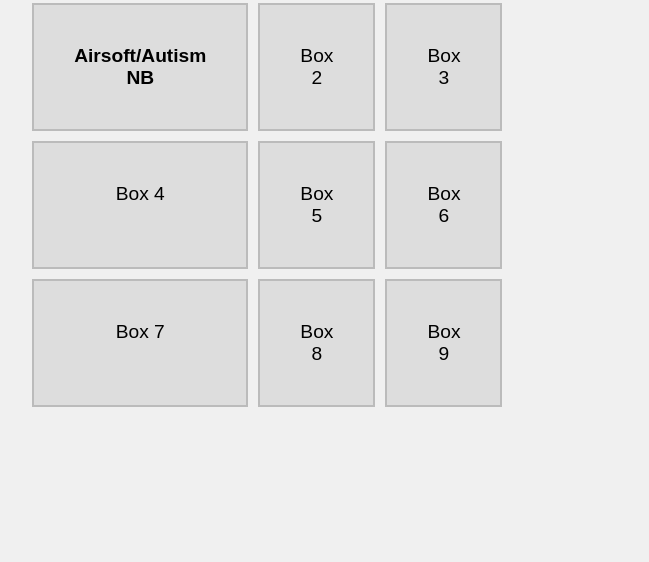
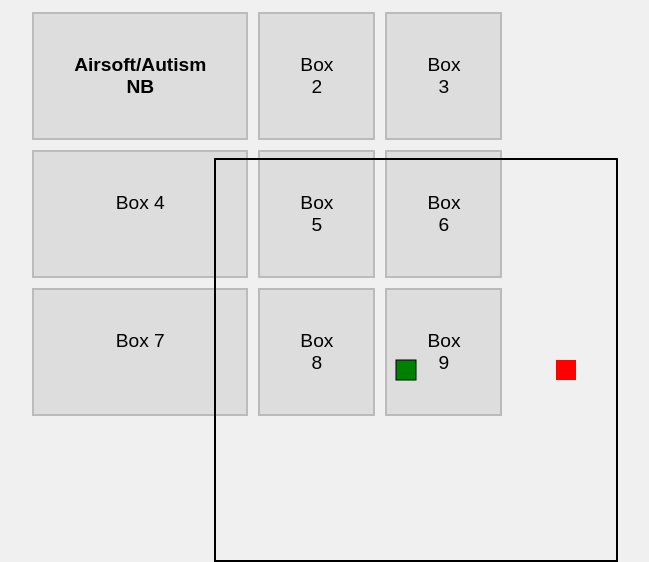
Before and after one commit to 55thRPDev/55thRPDev.github.io, a plain HTML site: page index.html in a window 1280 px wide. Shown: the part 238-800 px from the top of the page, without its empty margins (224-873 px from the left). Drawn offline with Linux system fonts and the light colour scheme.

Commit message:
rezzy snake game

```diff
--- a/index.html
+++ b/index.html
@@ -3,7 +3,7 @@
 <head>
     <meta charset="UTF-8">
     <meta name="viewport" content="width=device-width, initial-scale=1.0">
-    <title>Quakes Dev Zone</title>
+    <title>Quakes Dev Zone with Snake Game</title>
     <style>
         body {
             font-family: Arial, sans-serif;
@@ -14,6 +14,7 @@
             height: 100vh;
             background-color: #f0f0f0;
             margin: 0;
+            overflow: hidden;
         }
 
         .container {
@@ -81,10 +82,30 @@
         a:hover {
             text-decoration: underline;
         }
+
+        /* Snake game canvas styling */
+        #snakeGame {
+            position: fixed;
+            bottom: 0;
+            left: 0;
+            right: 0;
+            margin: auto;
+            border: 2px solid black;
+            display: block;
+        }
+
+        .message {
+            font-size: 24px;
+            color: red;
+            text-align: center;
+            margin-top: 20px;
+        }
     </style>
 </head>
 <body>
     <div class="container">
+        <!-- Logo image (placeholder or real image can be linked) -->
+        <img src="logo.png" alt="Quakes Dev Zone Logo" class="logo">
 
         <h1>
             <span id="quake" class="shaking">Quake</span>
@@ -105,6 +126,90 @@
             <div class="box">Box 8</div>
             <div class="box">Box 9</div>
         </div>
+
+        <!-- Snake game -->
+        <canvas id="snakeGame" width="400" height="400"></canvas>
+        <div class="message" id="message"></div>
     </div>
+
+    <script>
+        // Snake Game Code
+        const canvas = document.getElementById("snakeGame");
+        const ctx = canvas.getContext("2d");
+
+        const box = 20;
+        let snake = [{x: 9 * box, y: 10 * box}];
+        let direction;
+        let food = {x: Math.floor(Math.random() * 19) * box, y: Math.floor(Math.random() * 19) * box};
+        let score = 0;
+
+        document.addEventListener("keydown", changeDirection);
+
+        function changeDirection(event) {
+            if (event.keyCode === 37 && direction !== "RIGHT") direction = "LEFT";
+            else if (event.keyCode === 38 && direction !== "DOWN") direction = "UP";
+            else if (event.keyCode === 39 && direction !== "LEFT") direction = "RIGHT";
+            else if (event.keyCode === 40 && direction !== "UP") direction = "DOWN";
+        }
+
+        function draw() {
+            ctx.clearRect(0, 0, canvas.width, canvas.height);
+
+            // Draw snake
+            for (let i = 0; i < snake.length; i++) {
+                ctx.fillStyle = (i === 0) ? "green" : "white";
+                ctx.fillRect(snake[i].x, snake[i].y, box, box);
+                ctx.strokeStyle = "black";
+                ctx.strokeRect(snake[i].x, snake[i].y, box, box);
+            }
+
+            // Draw food
+            ctx.fillStyle = "red";
+            ctx.fillRect(food.x, food.y, box, box);
+
+            // Old head position
+            let snakeX = snake[0].x;
+            let snakeY = snake[0].y;
+
+            // Direction of movement
+            if (direction === "LEFT") snakeX -= box;
+            if (direction === "UP") snakeY -= box;
+            if (direction === "RIGHT") snakeX += box;
+            if (direction === "DOWN") snakeY += box;
+
+            // If the snake eats the food
+            if (snakeX === food.x && snakeY === food.y) {
+                score++;
+                food = {x: Math.floor(Math.random() * 19) * box, y: Math.floor(Math.random() * 19) * box};
+                if (score === 3) {
+                    document.getElementById("message").textContent = "Rezzy rollerblades to work";
+                }
+            } else {
+                // Remove the tail
+                snake.pop();
+            }
+
+            // Add new head
+            let newHead = {x: snakeX, y: snakeY};
+
+            // Game over condition
+            if (snakeX < 0 || snakeY < 0 || snakeX >= canvas.width || snakeY >= canvas.height || collision(newHead, snake)) {
+                clearInterval(game);
+            }
+
+            snake.unshift(newHead);
+        }
+
+        function collision(head, snake) {
+            for (let i = 0; i < snake.length; i++) {
+                if (head.x === snake[i].x && head.y === snake[i].y) {
+                    return true;
+                }
+            }
+            return false;
+        }
+
+        let game = setInterval(draw, 100);
+    </script>
 </body>
 </html>
```
